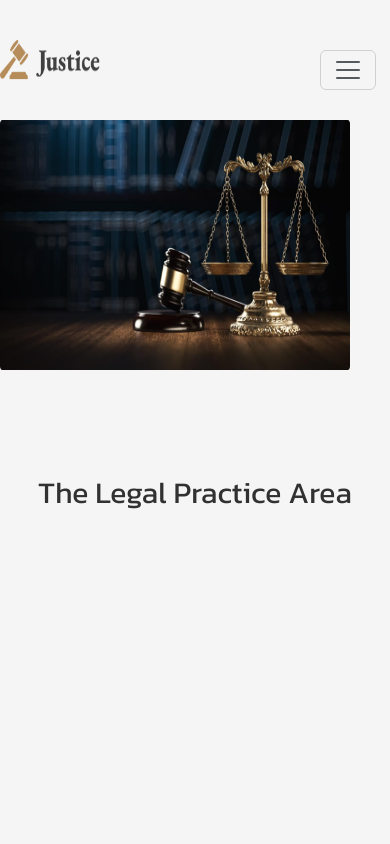
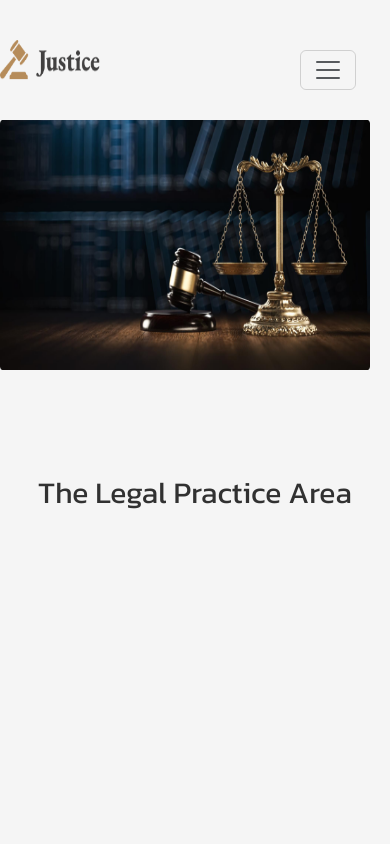
Before and after one commit to NirjanaBarua/Legal-solution, a plain HTML site: page legal.html in a window 390 px wide. Shown: the top 844 px of the page. Drawn offline with nearby package versions, Linux system fonts and the light colour scheme.

Commit message:
more responsive

```diff
--- a/styles/styles.css
+++ b/styles/styles.css
@@ -227,13 +227,13 @@ input {
     }
     .navbar-toggler {
         position: fixed;
-        left: 320px;
+        left: 300px;
         top: 50px;
         z-index: 9999;
     }
     img{
         height: 250px;
-        width:350px;
+        width:370px;
         margin-left: 0;
     }
     .card-group{
```
